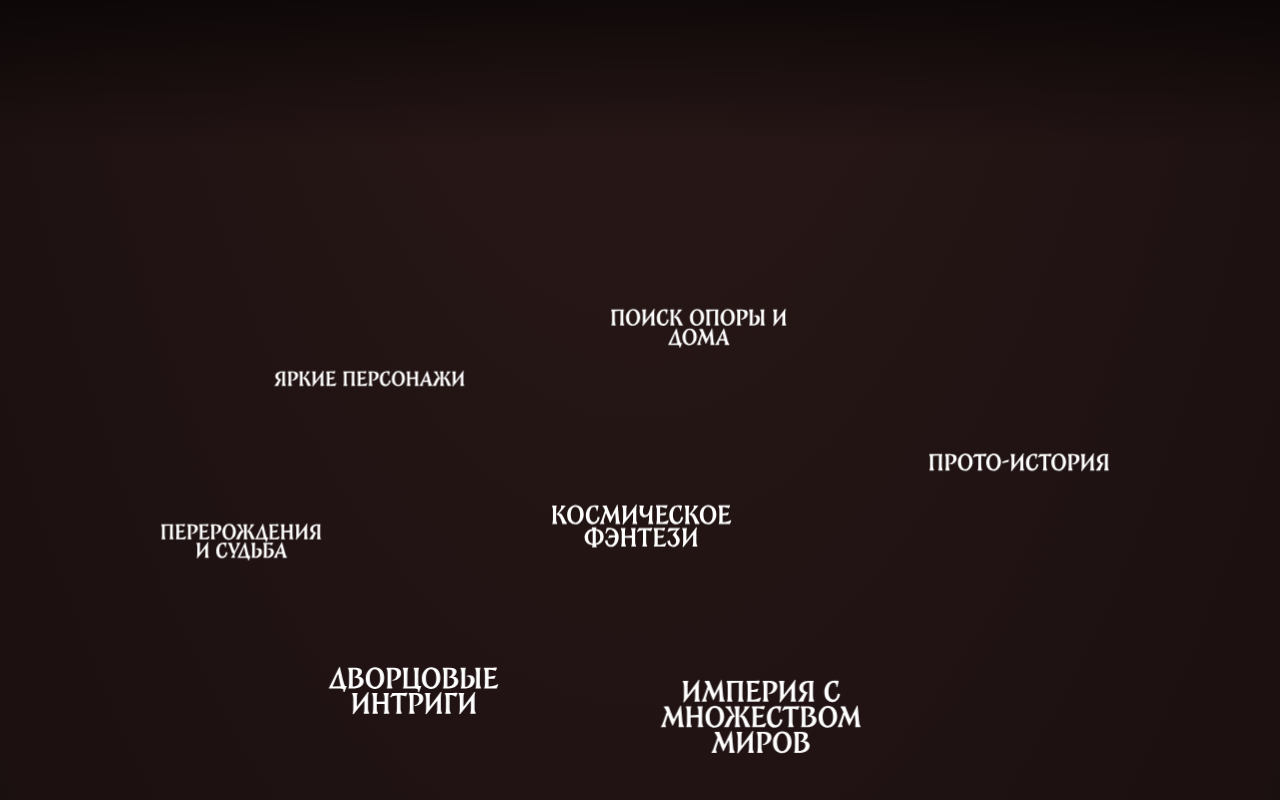
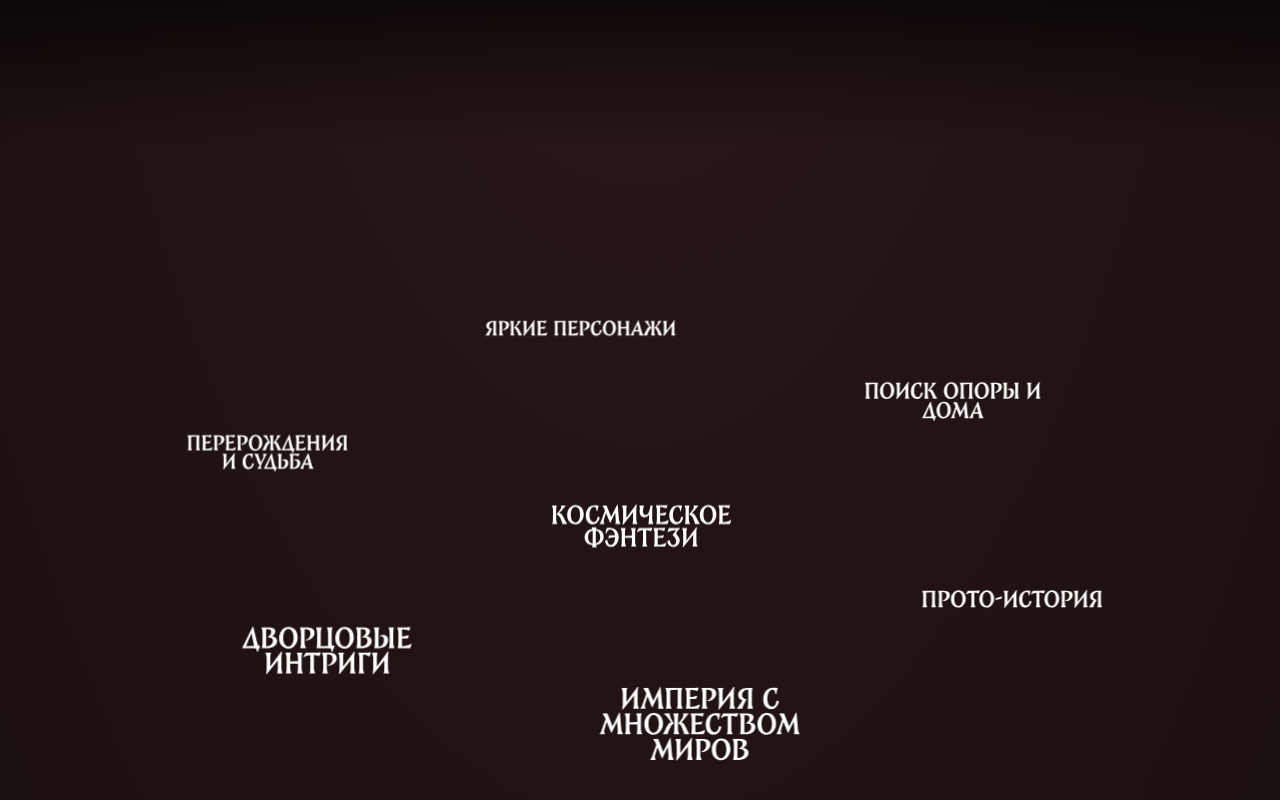
Before and after one commit to a-nosnitram/IE-Landing, a React (Create React App) app: page / in a window 1280 px wide. Shown: the part 2098-2898 px from the top of the page. Built offline with nearby package versions, Linux system fonts and the light colour scheme.

Commit message:
chore(cluster): fix angles

```diff
--- a/src/App.js
+++ b/src/App.js
@@ -154,7 +154,7 @@ function App() {
               alt="imperia"
               radius={200}
               speed={0.8}
-              startAngle={51}
+              startAngle={60}
               size={200}
               parallaxSpeed={0.04}
               direction="clockwise"
@@ -164,7 +164,7 @@ function App() {
               alt="intrigi"
               radius={200}
               speed={0.8}
-              startAngle={103}
+              startAngle={120}
               size={170}
               parallaxSpeed={0.03}
               direction="clockwise"
@@ -174,7 +174,7 @@ function App() {
               alt="pere"
               radius={200}
               speed={0.8}
-              startAngle={154}
+              startAngle={180}
               size={160}
               parallaxSpeed={0.05}
               direction="clockwise"
@@ -184,7 +184,7 @@ function App() {
               alt="pers"
               radius={200}
               speed={0.8}
-              startAngle={206}
+              startAngle={240}
               parallaxSpeed={0.03}
               size={190}
               direction="clockwise"
@@ -194,7 +194,7 @@ function App() {
               alt="poisk"
               radius={200}
               speed={0.8}
-              startAngle={257}
+              startAngle={300}
               size={175}
               parallaxSpeed={0.03}
               direction="clockwise"
@@ -204,7 +204,7 @@ function App() {
               alt="proto"
               radius={200}
               speed={0.8}
-              startAngle={320}
+              startAngle={360}
               size={180}
               parallaxSpeed={0.05}
               direction="clockwise"
```
